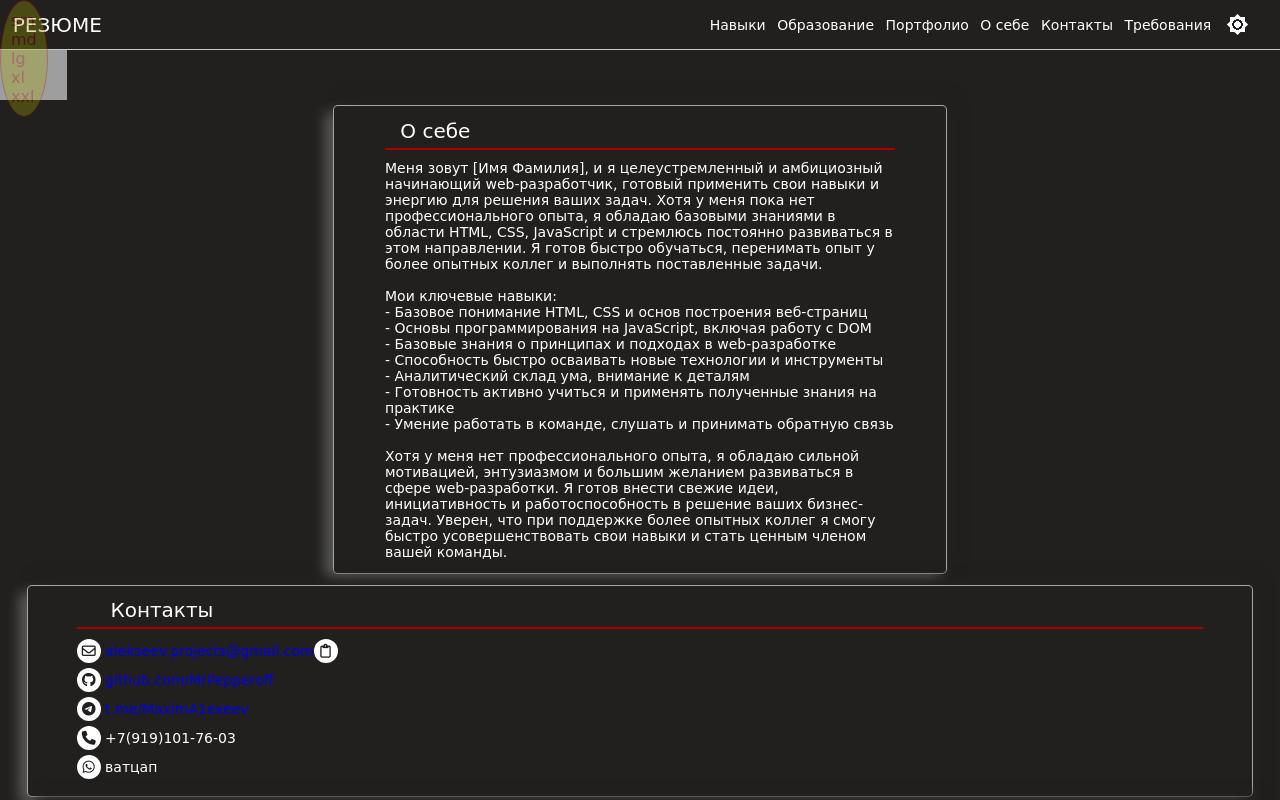
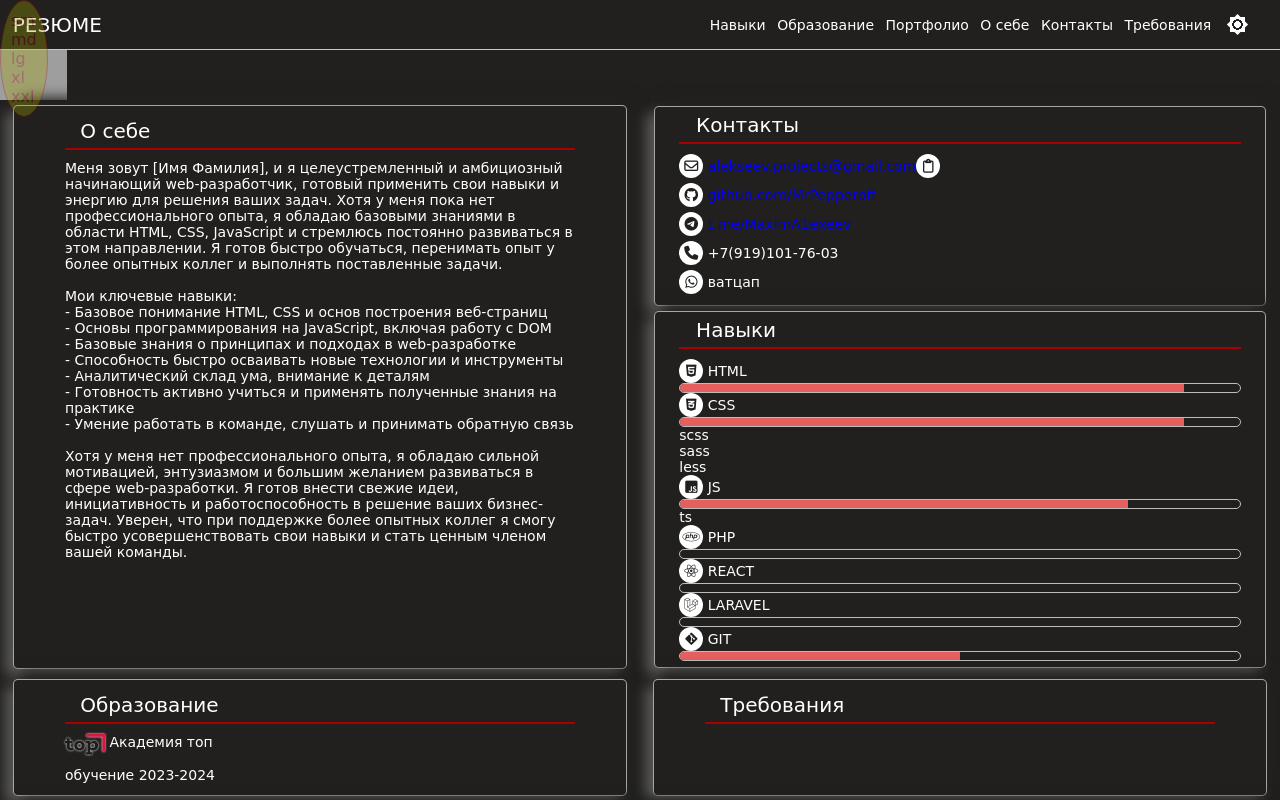
Before and after one commit to MrPepperoff/portfolio, a plain HTML site: page index.html in a window 1280 px wide. Shown: the top 800 px of the page. Drawn offline with Linux system fonts and the light colour scheme; grey boxes are pictures that could not be loaded; a web font is replaced by a local one.

Commit message:
адаптация xxs 0.1

```diff
--- a/css/style_portfolio.sass
+++ b/css/style_portfolio.sass
@@ -153,6 +153,18 @@ body
         width: 720px
 .header
     &__nav
+        @include xxl
+            display: block
+        @include xl
+            display: block
+        @include lg
+            display: block
+        @include md
+            display: none
+        @include sm
+            display: none
+        @include xs
+            display: none
         @include xxs
             display: none
     &__top
@@ -330,6 +342,18 @@ section
     min-height: 100px
     box-shadow: 7px -7px 14px rgba(var(--bg), 1), -7px 7px 14px rgba(var(--text), .3)
     transition: 0.2s ease
+    @include xxl
+        width: 48%
+    @include xl
+        width: 48%
+    @include lg
+        width: 48%
+    @include md
+        width: 96%
+    @include sm
+        width: 96%
+    @include xs
+        width: 96%
     @include xxs
         width: 96%
     &:hover
@@ -389,5 +413,18 @@ section
     width: 48%
     margin: 0
     padding: 1px
+    transition: 0.2s ease
+    @include xxl
+        width: 48%
+    @include xl
+        width: 48%
+    @include lg
+        width: 48%
+    @include md
+        width: 96%
+    @include sm
+        width: 96%
+    @include xs
+        width: 96%
     @include xxs
-    width: 96%
+        width: 96%
```
Also changed, not shown: css/style_portfolio.css, 1 other file.
